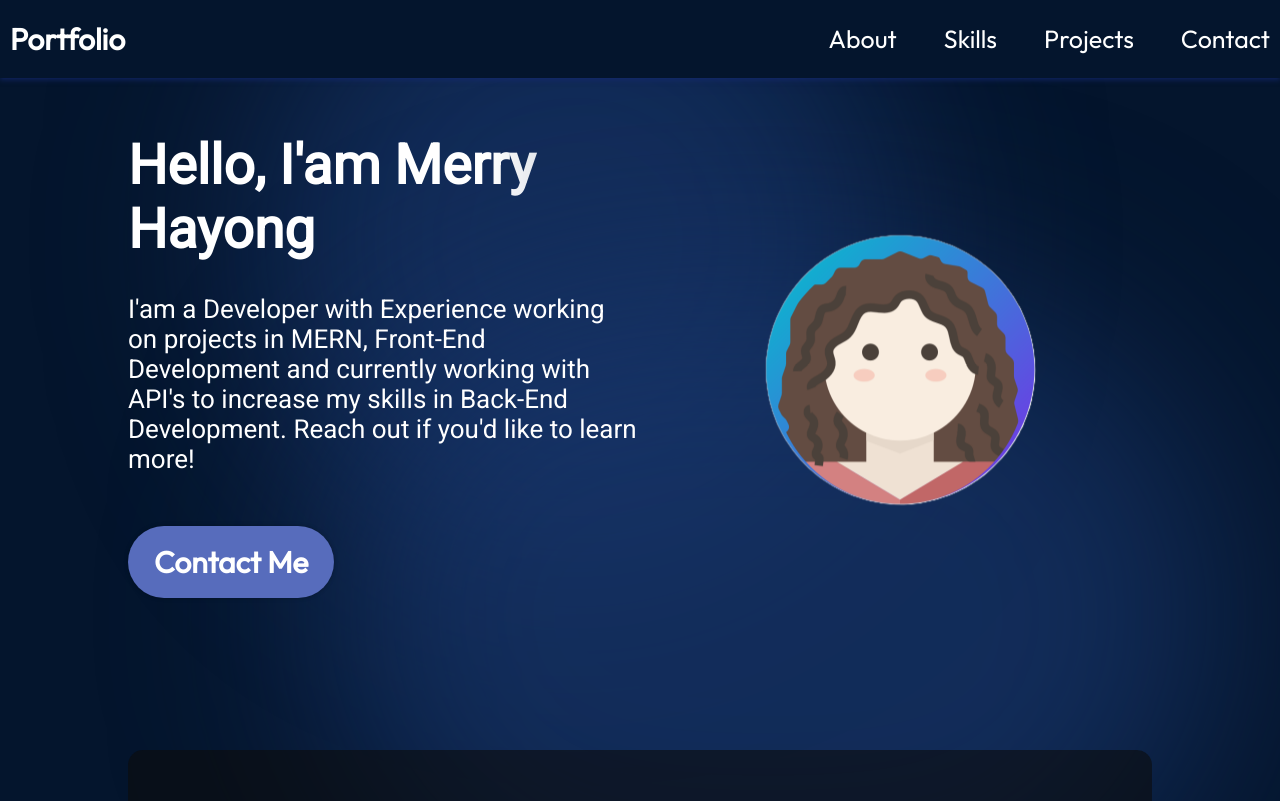
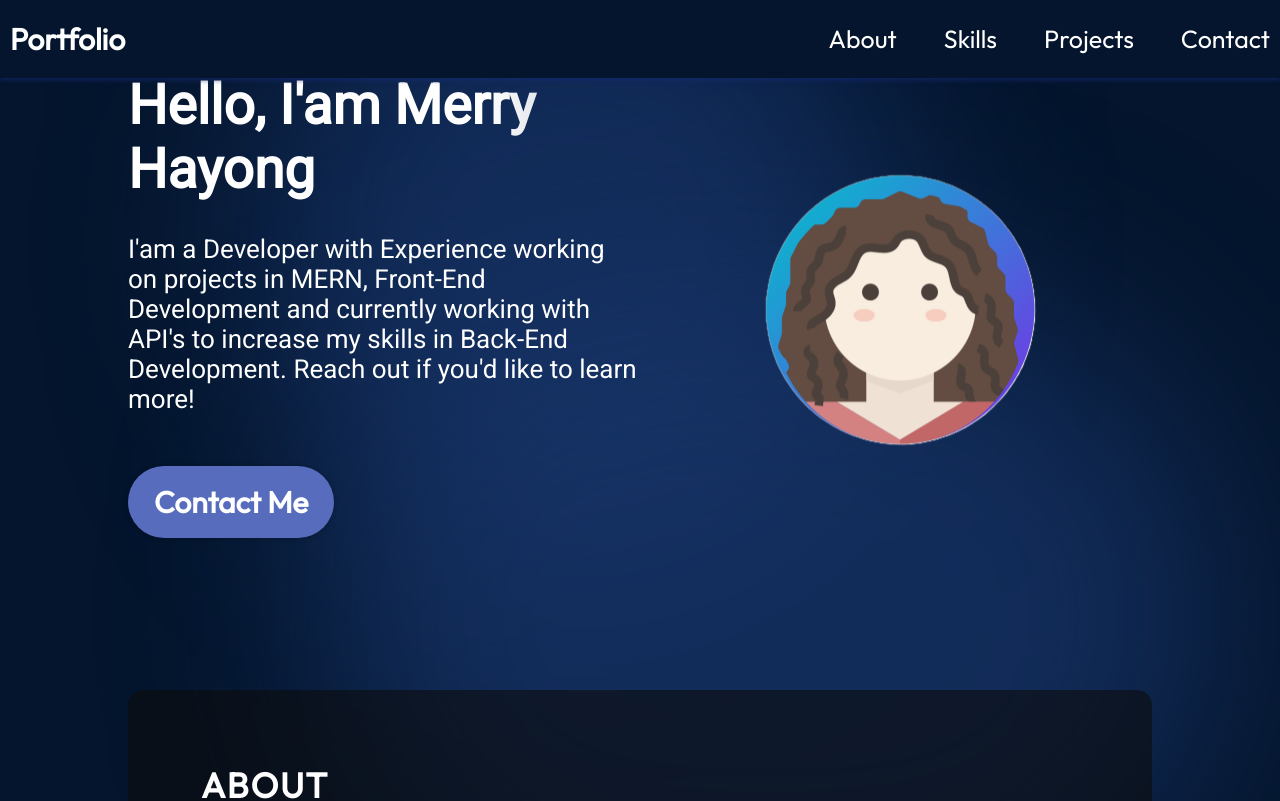
Before and after one commit to MERRY002/Merry_Hayong_Portfolio, a React (Vite) app in the folder MERRY_HAYONG/: page / in a window 1280 px wide. Shown: the top 801 px of the page. Built offline with nearby package versions, Linux system fonts and the light colour scheme.

Commit message:
Fixed padding of hero section

```diff
--- a/MERRY_HAYONG/src/components/Hero/Hero.module.css
+++ b/MERRY_HAYONG/src/components/Hero/Hero.module.css
@@ -9,7 +9,6 @@
     z-index:1;
     margin-left:10%;
     margin-right:10%;
-    padding-top: 60px;
 }
 .content{
     display: flex;
```
